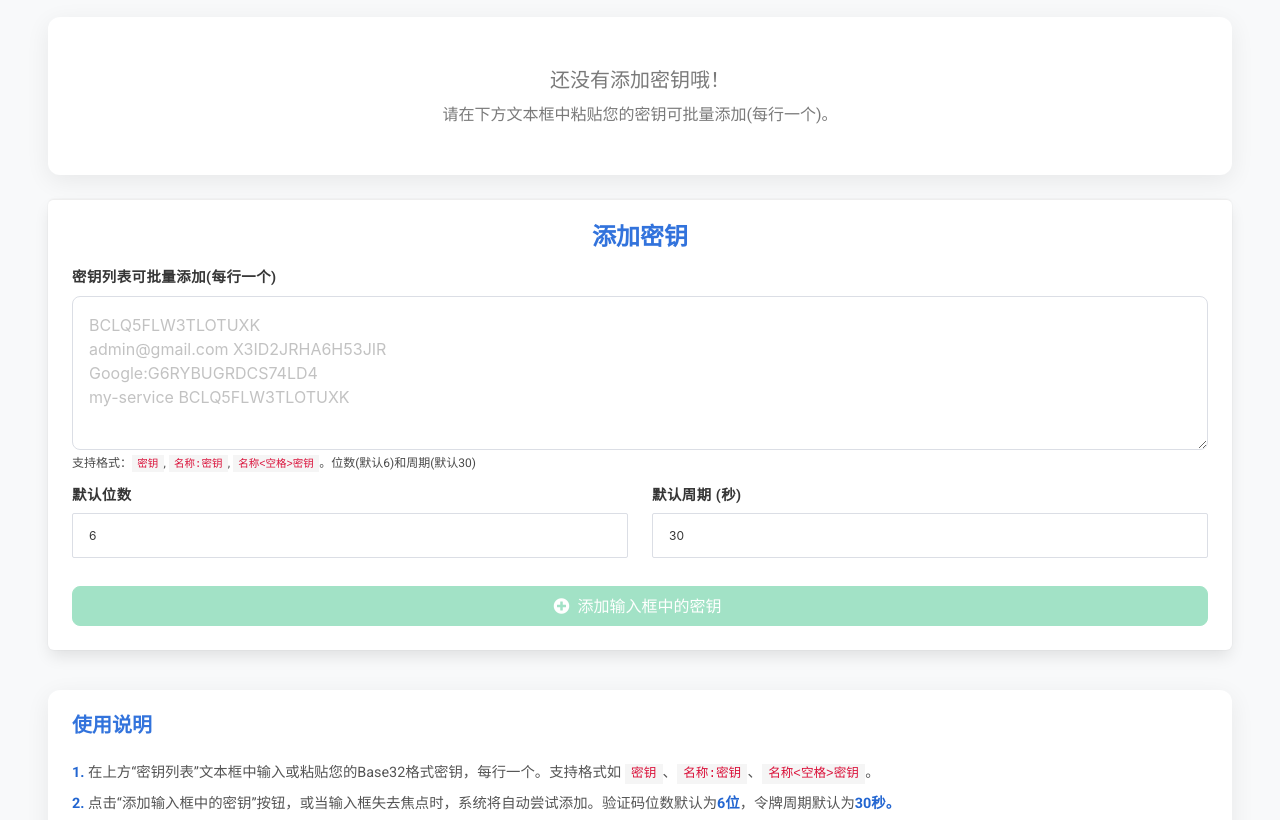
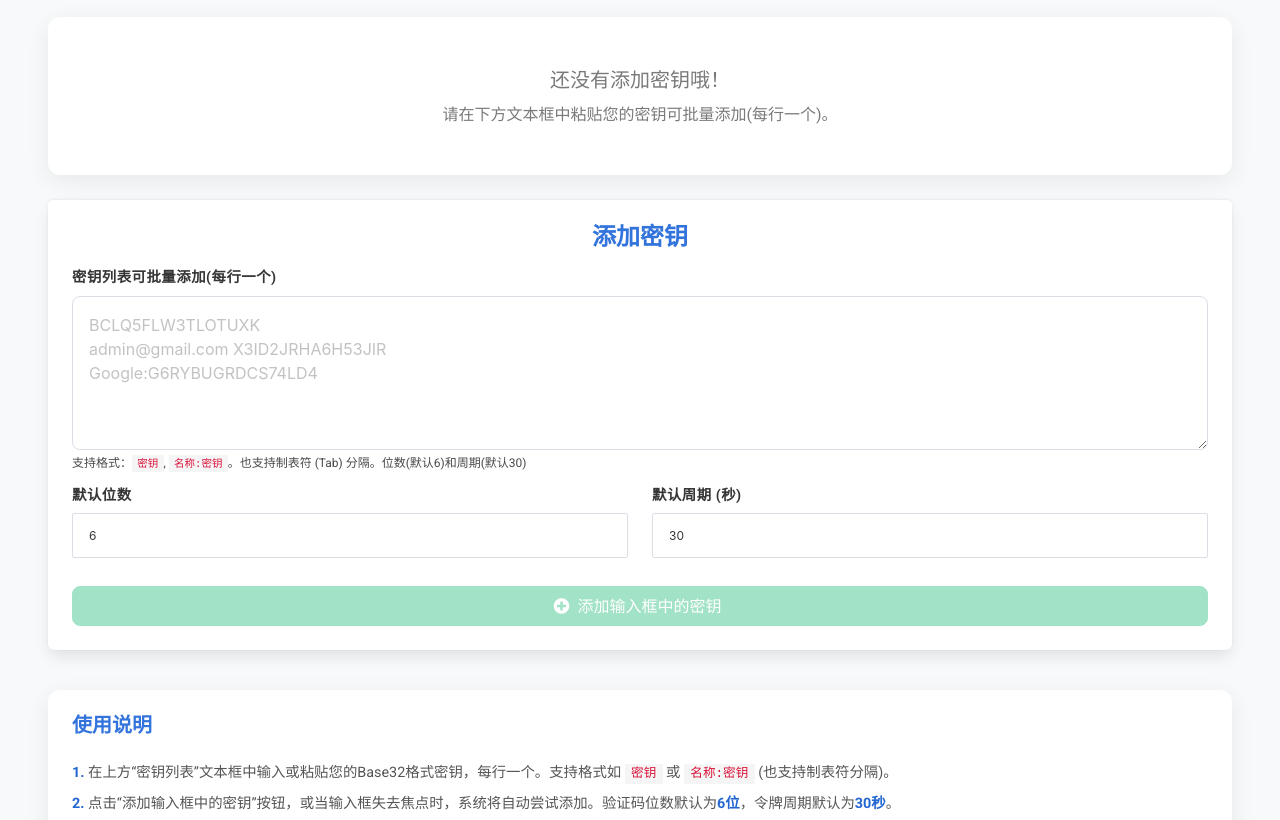
Before and after one commit to linyuch3/2fa, a plain HTML site: page public/index.html in a window 1280 px wide. Shown: the part 131-951 px from the top of the page. Drawn offline with nearby package versions, Linux system fonts and the light colour scheme.

Commit message:
Update index.html

```diff
--- a/public/index.html
+++ b/public/index.html
@@ -418,10 +418,10 @@
                       v-model="batchSecretsInput"
                       @paste.prevent="handlePaste"
                       @blur="processBatchInputOnBlur"
-                      placeholder="BCLQ5FLW3TLOTUXK&#10;admin@gmail.com	X3ID2JRHA6H53JIR&#10;Google:G6RYBUGRDCS74LD4&#10;my-service BCLQ5FLW3TLOTUXK"
+                      placeholder="BCLQ5FLW3TLOTUXK&#10;admin@gmail.com	X3ID2JRHA6H53JIR&#10;Google:G6RYBUGRDCS74LD4"
                       rows="5"></textarea>
           </div>
-          <p class="help">支持格式：<code>密钥</code>, <code>名称:密钥</code>, <code>名称<空格>密钥</code>。位数(默认6)和周期(默认30)</p>
+          <p class="help">支持格式：<code>密钥</code>, <code>名称:密钥</code>。也支持制表符 (Tab) 分隔。位数(默认6)和周期(默认30)</p>
         </div>
          <div class="columns is-mobile">
           <div class="column">
@@ -453,8 +453,8 @@
 
       <div class="instructions-card">
         <h2 class="title is-5">使用说明</h2>
-        <p><strong>1.</strong> 在上方“密钥列表”文本框中输入或粘贴您的Base32格式密钥，每行一个。支持格式如 <code>密钥</code>、<code>名称:密钥</code>、<code>名称<空格>密钥</code>。</p>
-        <p><strong>2.</strong> 点击“添加输入框中的密钥”按钮，或当输入框失去焦点时，系统将自动尝试添加。验证码位数默认为<strong>6位</strong>，令牌周期默认为<strong>30秒。</p>
+        <p><strong>1.</strong> 在上方“密钥列表”文本框中输入或粘贴您的Base32格式密钥，每行一个。支持格式如 <code>密钥</code> 或 <code>名称:密钥</code> (也支持制表符分隔)。</p>
+        <p><strong>2.</strong> 点击“添加输入框中的密钥”按钮，或当输入框失去焦点时，系统将自动尝试添加。验证码位数默认为<strong>6位</strong>，令牌周期默认为<strong>30秒</strong>。</p>
         <p><strong>3.</strong> 系统会自动为每个有效密钥生成验证码，并倒计时显示剩余有效时间。</p>
         <p><strong>4.</strong> 点击生成的<strong>数字验证码</strong>即可复制到剪贴板。点击密钥卡片上的<strong>名称</strong>可以进行修改。点击卡片右上角的 <i class="fas fa-times has-text-danger"></i> 图标可直接删除密钥。</p>
         <p><strong>5.</strong> 点击验证码下方的 <i class="fas fa-qrcode"></i> 图标可显示用于手机APP扫描的二维码。</p>
```
